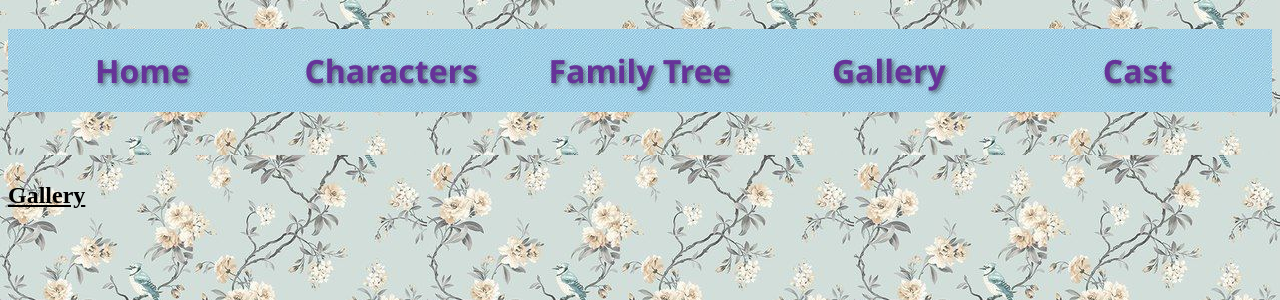
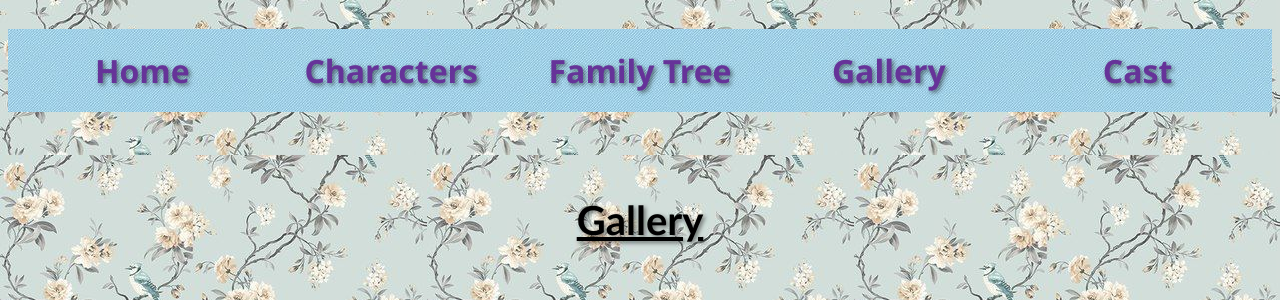
Before and after one commit to iamGorillaBoy/Web-Development, a plain HTML site: page gallery.html in a window 1280 px wide. Shown: the part 449-749 px from the top of the page. Drawn offline with Linux system fonts and the light colour scheme.

Commit message:
Update gallery.html

```diff
--- a/gallery.html
+++ b/gallery.html
@@ -45,7 +45,7 @@
       <br />
 
     <!-- This is heading 2 -->
-      <h2><u><b>Gallery</b></u></h2>
+      <h2 class="header"><u><b>Gallery</b></u></h2>
       <br /><br /><br />
 
     <!-- These are all the photos in the gallery section -->
```
